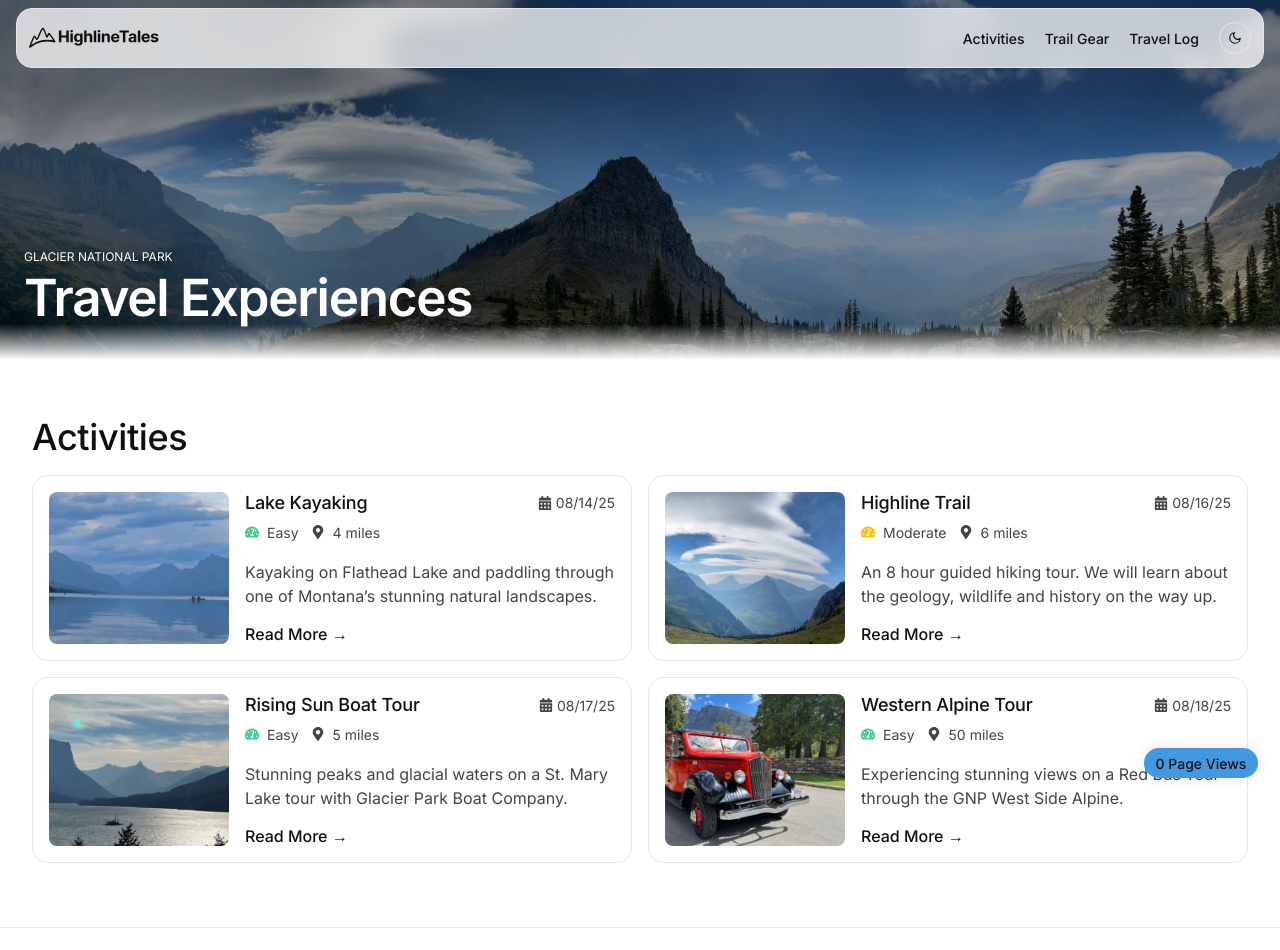
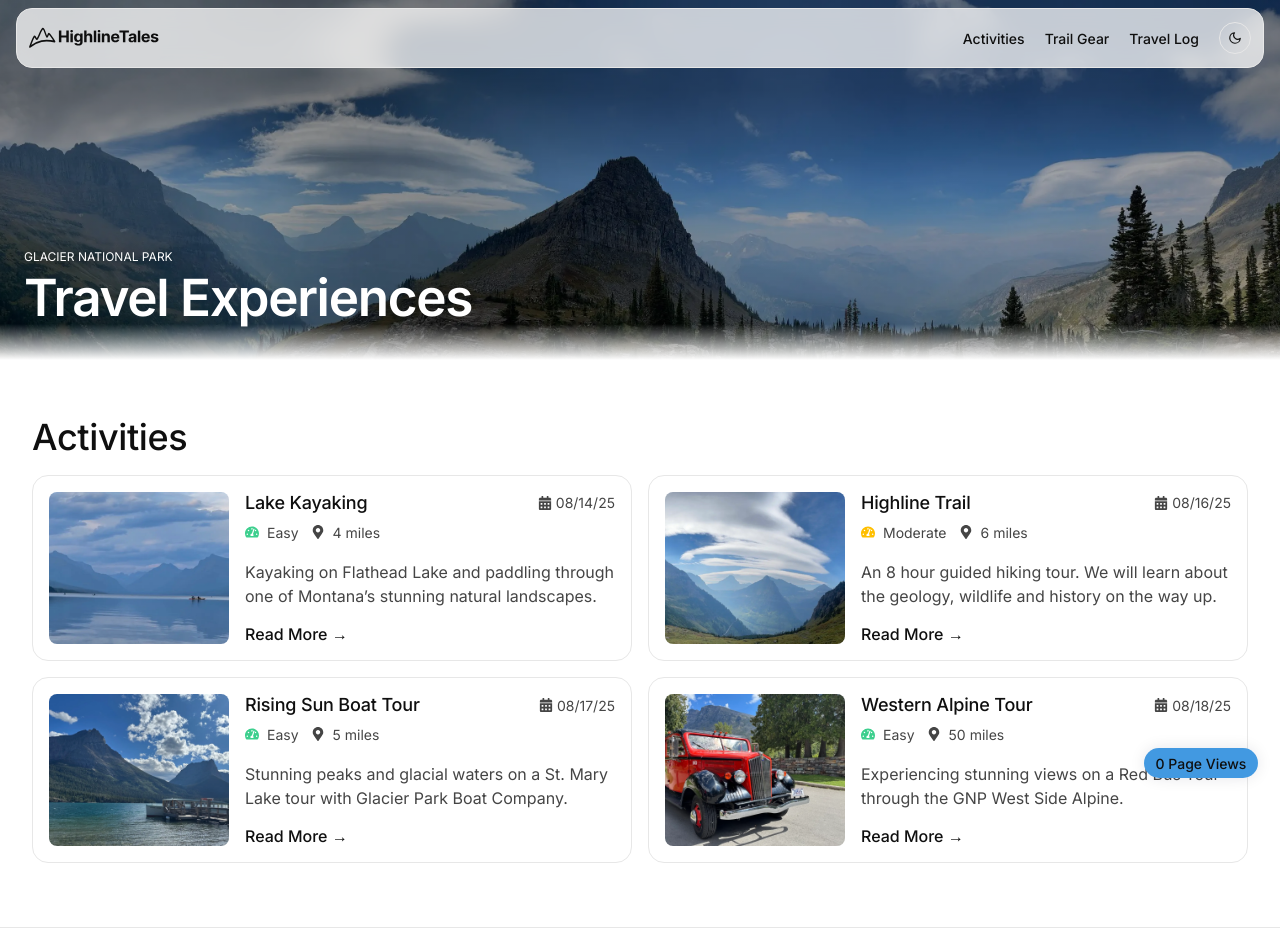
Before and after one commit to Timbaines/highline-tales, a React (Vite) app: page /activities in a window 1280 px wide. Shown: the top 950 px of the page. Built offline with nearby package versions, Linux system fonts and the light colour scheme; no server answers.

Commit message:
fix: update activity image path and replace file to match naming conventions

```diff
--- a/src/data/activitiesData.js
+++ b/src/data/activitiesData.js
@@ -40,7 +40,7 @@ export const activitiesData = [
         "title": "Rising Sun Boat Tour",
         "subtitle": "ST. MARY LAKE",
         "heading": "Rising Sun Boat Tour",
-        "image": "/activity-st-mary-lake.webp",
+        "image": "/activity-st-mary-lake-boat-tour.webp",
         "mapImage": "/map-rising-sun-boat-tour.webp",
         "miles": 5,
         "difficulty": "Easy",
```
Also changed, not shown: public/activity-st-mary-lake-boat-tour.webp (added), public/activity-st-mary-lake.webp (deleted).
